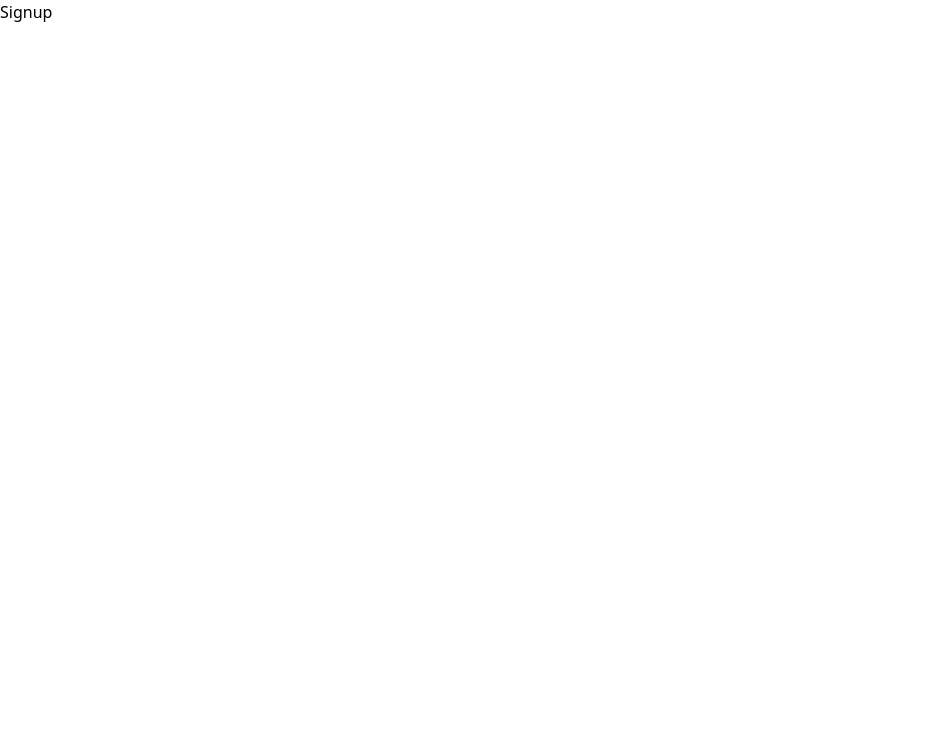
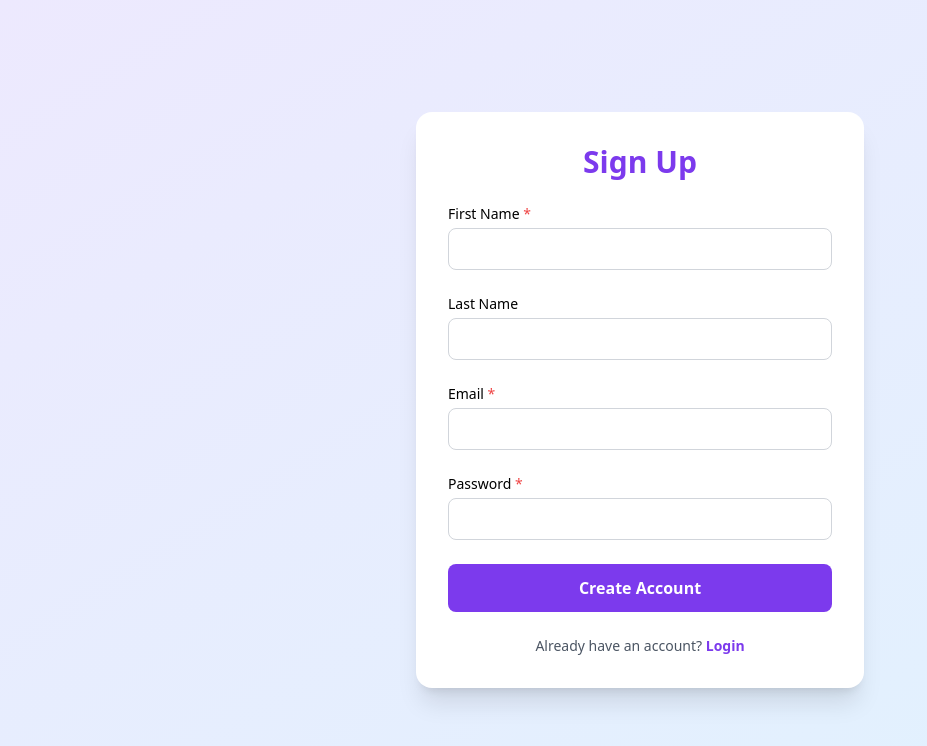
Before and after one commit to kakon-aiubcse/kikqrcard, a Next.js app: page /authentication/signup in a window 1280 px wide. Shown: the top 746 px of the page, without its empty margins (0-927 px from the left). Built offline with nearby package versions, Linux system fonts and the light colour scheme.

Commit message:
added signup page

```diff
--- a/src/pages/about/blog.js
+++ b/src/pages/about/blog.js
@@ -1,7 +1,10 @@
 //blog page
 import React,{ forwardRef } from "react";
+import { useRouter } from "next/router";
 
 const Blog =forwardRef((props, ref) => {
+  const router = useRouter();
+  const {homeref} = props;
   return (
     <div
     ref={ref}
@@ -106,6 +109,9 @@ const Blog =forwardRef((props, ref) => {
          <button
             className="flex  bg-sky-900 text-white rounded-lg w-[240px] h-[65px] m-4 p-2 font-ios text-xl font-semibold items-center justify-center
       lp:m-3 lp:p-1 "
+      onClick={() => {
+              homeref?.current?.scrollIntoView({ behavior: "smooth" });
+            }}
           >
             Let's Start!
           </button>
--- a/src/pages/authentication/signup.js
+++ b/src/pages/authentication/signup.js
@@ -1,10 +1,121 @@
-//user signup
-import React from 'react'
+import React, { useState } from 'react';
 
-const Signup = () => {
+function Signup() {
+  const [formData, setFormData] = useState({
+    firstName: '',
+    lastName: '',
+    email: '',
+    password: '',
+  });
+
+  const handleChange = (e) => {
+    const { name, value } = e.target;
+    setFormData((prev) => ({
+      ...prev,
+      [name]: value,
+    }));
+  };
+
+  const handleSubmit = (e) => {
+    e.preventDefault();
+    const { firstName, email, password } = formData;
+
+    if (!firstName || !email || !password) {
+      alert('Please fill in all required fields.');
+      return;
+    }
+
+    console.log('Form submitted:', formData);
+  };
+
   return (
-    <div>Signup</div>
-  )
+    <div className="min-h-screen flex items-center justify-center bg-gradient-to-br from-violet-100 to-sky-100 p-4">
+      <form
+        onSubmit={handleSubmit}
+        className="w-full max-w-md bg-white shadow-xl rounded-2xl p-8 space-y-6"
+      >
+        <h2 className="text-3xl font-semibold text-center text-violet-600">Sign Up</h2>
+
+        {/* Form Fields */}
+        {/* ... same as before ... */}
+
+        <div className="space-y-1">
+          <label htmlFor="firstName" className="block text-sm font-medium">
+            First Name <span className="text-red-500">*</span>
+          </label>
+          <input
+            id="firstName"
+            name="firstName"
+            type="text"
+            value={formData.firstName}
+            onChange={handleChange}
+            className="w-full px-4 py-2 border border-gray-300 rounded-lg focus:ring-2 focus:ring-violet-400 outline-none"
+          />
+        </div>
+
+        <div className="space-y-1">
+          <label htmlFor="lastName" className="block text-sm font-medium">
+            Last Name
+          </label>
+          <input
+            id="lastName"
+            name="lastName"
+            type="text"
+            value={formData.lastName}
+            onChange={handleChange}
+            className="w-full px-4 py-2 border border-gray-300 rounded-lg focus:ring-2 focus:ring-violet-400 outline-none"
+          />
+        </div>
+
+        <div className="space-y-1">
+          <label htmlFor="email" className="block text-sm font-medium">
+            Email <span className="text-red-500">*</span>
+          </label>
+          <input
+            id="email"
+            name="email"
+            type="email"
+            value={formData.email}
+            onChange={handleChange}
+            className="w-full px-4 py-2 border border-gray-300 rounded-lg focus:ring-2 focus:ring-violet-400 outline-none"
+          />
+        </div>
+
+        <div className="space-y-1">
+          <label htmlFor="password" className="block text-sm font-medium">
+            Password <span className="text-red-500">*</span>
+          </label>
+          <input
+            id="password"
+            name="password"
+            type="password"
+            value={formData.password}
+            onChange={handleChange}
+            className="w-full px-4 py-2 border border-gray-300 rounded-lg focus:ring-2 focus:ring-violet-400 outline-none"
+          />
+        </div>
+
+        {/* Submit Button */}
+        <button
+          type="submit"
+          className="w-full py-3 bg-violet-600 text-white rounded-lg font-semibold hover:bg-violet-700 transition duration-200"
+        >
+          Create Account
+        </button>
+
+        {/* Login Prompt */}
+        <div className="text-center text-sm text-gray-600">
+          Already have an account?{' '}
+          <a
+            href="/authentication/login"
+            className="text-violet-600 hover:text-violet-800 font-semibold cursor-pointer"
+          >
+            Login
+          </a>
+        </div>
+      </form>
+    </div>
+  );
 }
 
 export default Signup;
--- a/src/pages/elements/header.js
+++ b/src/pages/elements/header.js
@@ -13,7 +13,7 @@ const Header = ({ sectionref }) => {
     const handleScroll = () => {
       if (!sectionref || !Array.isArray(sectionref)) return;
 
-      const scrollPosition = window.scrollY + 80;
+      const scrollPosition = window.scrollY + 120;
 
       sectionref.forEach((ref) => {
         if (!ref || !ref.current) return;
--- a/src/pages/home.js
+++ b/src/pages/home.js
@@ -1,9 +1,11 @@
 //this is homepage import React, { useState } from "react";
 import React,{ forwardRef } from "react";
-import Header from "./elements/header";
+import { useRouter } from "next/router";
 
 const Home = forwardRef((props, ref) => {
-  console.log(props)
+  const router = useRouter();
+  const { blogref } = props;
+
   return (
     <>
     <div ref={ref}
@@ -23,12 +25,16 @@ const Home = forwardRef((props, ref) => {
           <button
             className="flex  bg-sky-900 text-white rounded-lg w-[240px] h-[65px] m-4 p-2 font-ios text-xl font-semibold items-center justify-center
       lp:m-3 lp:p-1 "
+      onClick={() => {
+              blogref?.current?.scrollIntoView({ behavior: "smooth" });
+            }}
           >
             How it works?
           </button>
           <button
             className="flex  bg-black text-white rounded-lg w-[240px] h-[65px] m-4 p-2 font-ios text-xl font-semibold items-center justify-center
        lp:m-3 lp:p-1"
+       onClick={()=>{router.push("/authentication/signup")}}
           >
             Sign up
           </button>
--- a/src/pages/index.js
+++ b/src/pages/index.js
@@ -40,7 +40,7 @@ export default function index() {
         xs:flex xs:items-center xs:justify-start xs:overflow-x-hidden xs:w-screen xs:overflow-y-auto "
         >
           <section className="w-screen items-center justify-center flex p-4 m-2 xs:p-2 xs:m-0 ">
-            <Home id="home" ref={homeref} />
+            <Home id="home" ref={homeref} blogref = {blogref}/>
           </section>
 
           <section className=" w-screen items-center justify-center flex p-4 m-2 xs:p-2 xs:m-0  xs:relative  ">
@@ -56,7 +56,7 @@ export default function index() {
             <Contact id="contact" ref={contactref}/>
           </section>
           <section className=" w-screen items-center justify-center flex p-4 m-2 xs:p-2 xs:mb-0 xs:h-auto">
-            <Blog id="blog" ref={blogref}/>
+            <Blog id="blog" ref={blogref} homeref = {homeref}/>
           </section>
           <section className=" w-screen items-center justify-center flex p-4 m-2 xs:p-2  xs:h-auto">
             <Footer />
```
